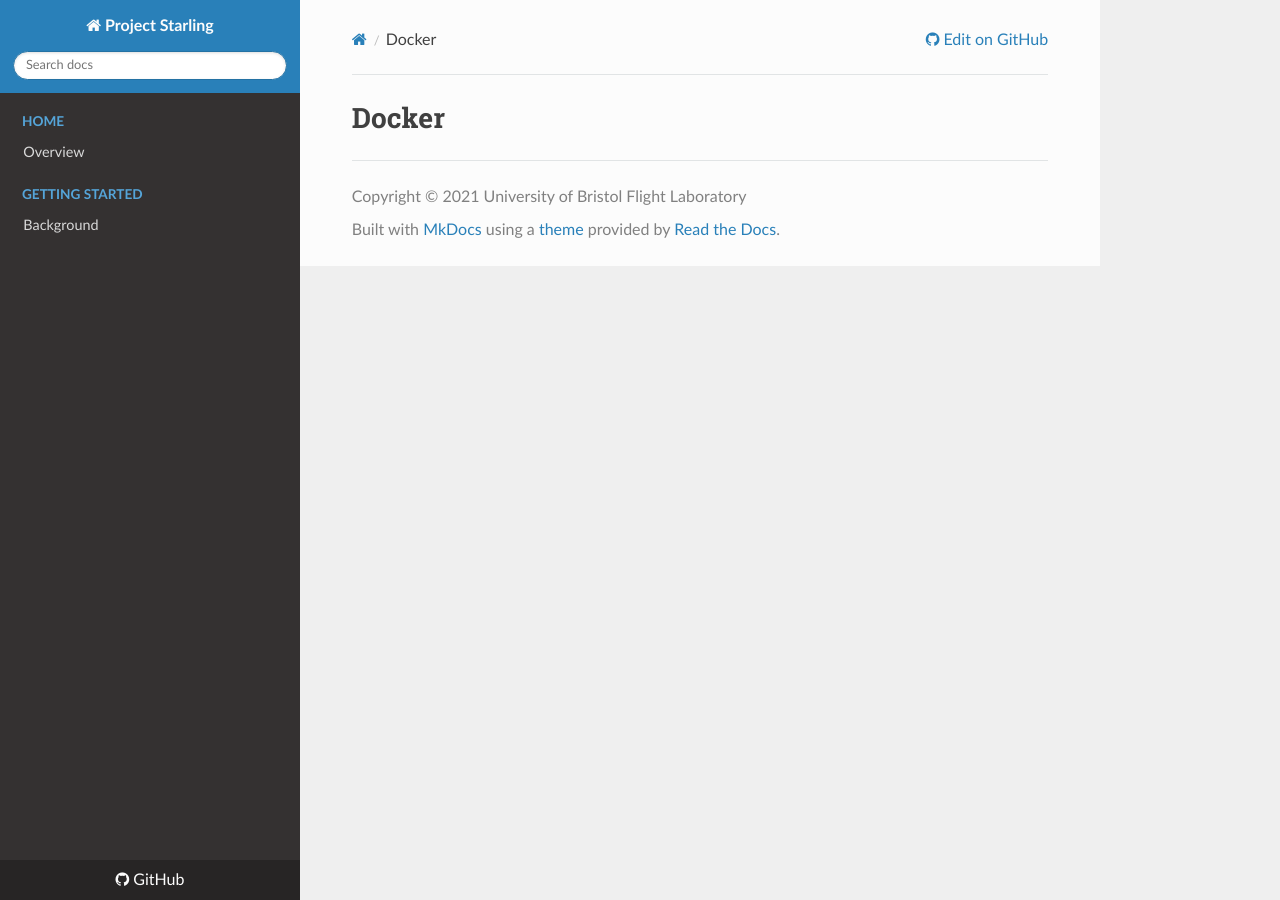
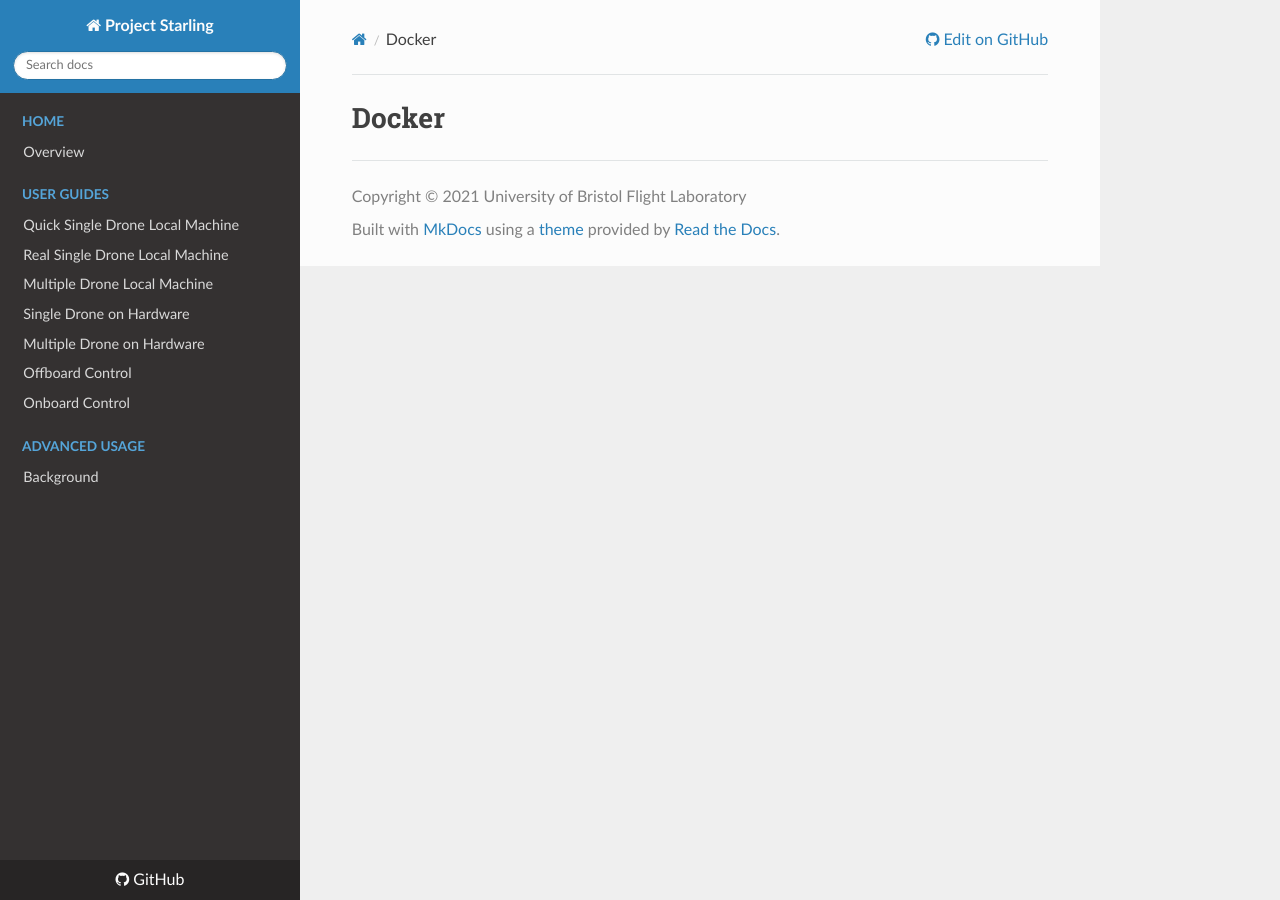
Before and after one commit to StarlingUAS/ProjectStarling, an MkDocs documentation site: the page built from docs/details/docker-install.md, in a window 1280 px wide. Built offline with MkDocs 1.6.1, drawn with Linux system fonts in a browser that asks for light colours; nearby versions of some CDN libraries.

Commit message:
Developing documentation user guides

```diff
--- a/docs/requirements.txt
+++ b/docs/requirements.txt
@@ -1 +1,2 @@
 mkdocs==1.1.2
+mkdocs-macros-plugin==0.5.5
--- a/mkdocs.yml
+++ b/mkdocs.yml
@@ -4,8 +4,24 @@ repo_url: https://github.com/UoBFlightLab/ProjectStarling
 site_description: 'BRL Flight Arena 2.0'
 copyright: Copyright &copy; 2021 University of Bristol Flight Laboratory
 
+markdown_extensions:
+  - toc:
+      permalink: True
+
+plugins:
+  - search
+  - macros
+
 nav:
   - "Home":
     - "Overview": 'README.md'
-  - "Getting Started":
-    - "Background": 'installation/background.md'
+  - "User Guides":
+    - "Quick Single Drone Local Machine": "guide/single-drone-local-machine.md"
+    - "Real Single Drone Local Machine": "guide/kube-single-drone-local-machine.md"
+    - "Multiple Drone Local Machine": "guide/multiple-drone-local-machine.md"
+    - "Single Drone on Hardware": "guide/single-drone-drones.md"
+    - "Multiple Drone on Hardware": "guide/multiple-drone-drones.md"
+    - "Offboard Control": "guide/offboard-control.md"
+    - "Onboard Control": "guide/onboard-control.md"
+  - "Advanced Usage":
+    - "Background": 'details/background.md'
```
Also changed, not shown: README.md (+1 -1 lines), docs/details/background.md (added, +13 -0 lines), docs/guide/kube-single-drone-local-machine.md (added, +38 -0 lines), docs/guide/multiple-drone-drones.md (added, +3 -0 lines), docs/guide/multiple-drone-local-machine.md (added, +2 -0 lines), docs/guide/offboard-control.md (added, +29 -0 lines), docs/guide/onboard-control.md (added, +1 -0 lines), docs/guide/single-drone-drones.md (added, +3 -0 lines), docs/guide/single-drone-local-machine.md (added, +38 -0 lines), docs/installation/background.md (deleted, +0 -1 lines), docs/details/docker-install.md (renamed from docs/installation/docker-install.md), docs/details/kubernetes-install.md (renamed from docs/installation/kubernetes-install.md), 1 other file.
